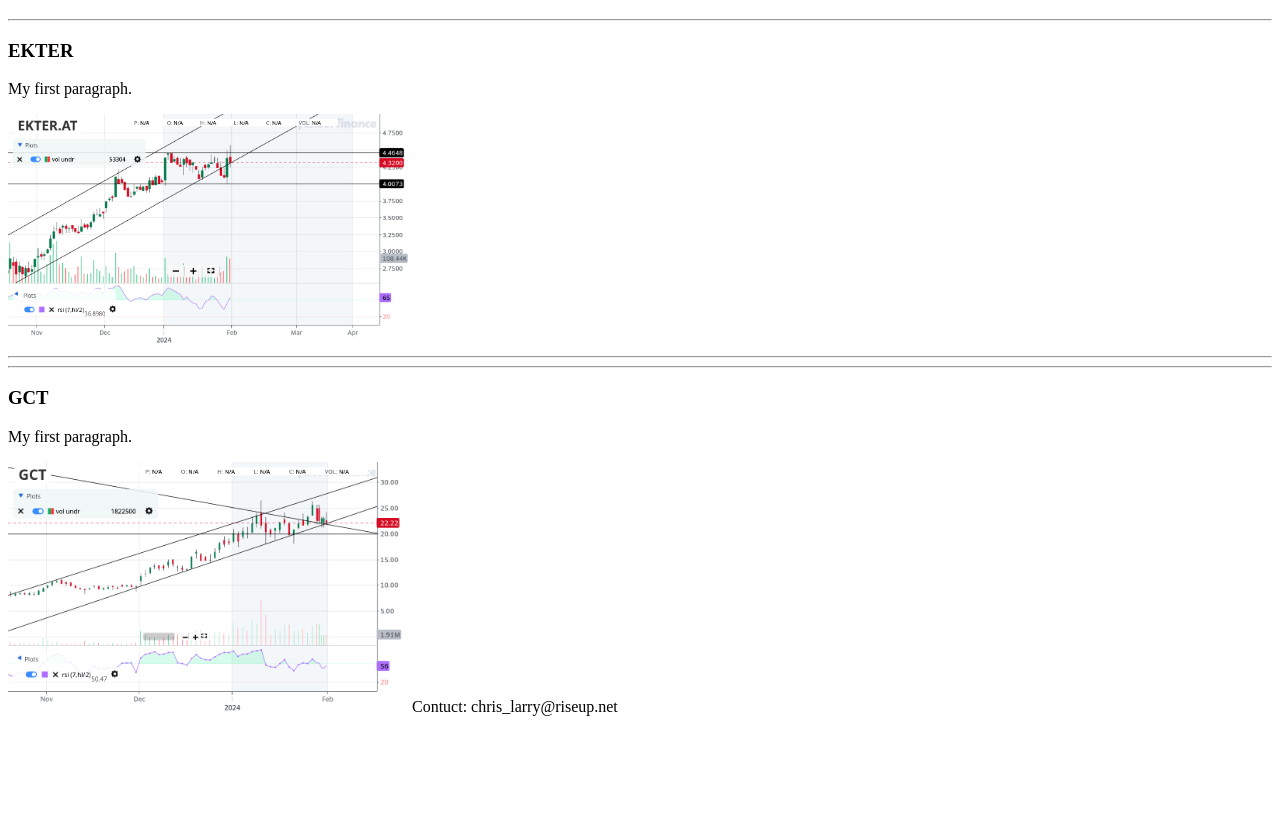
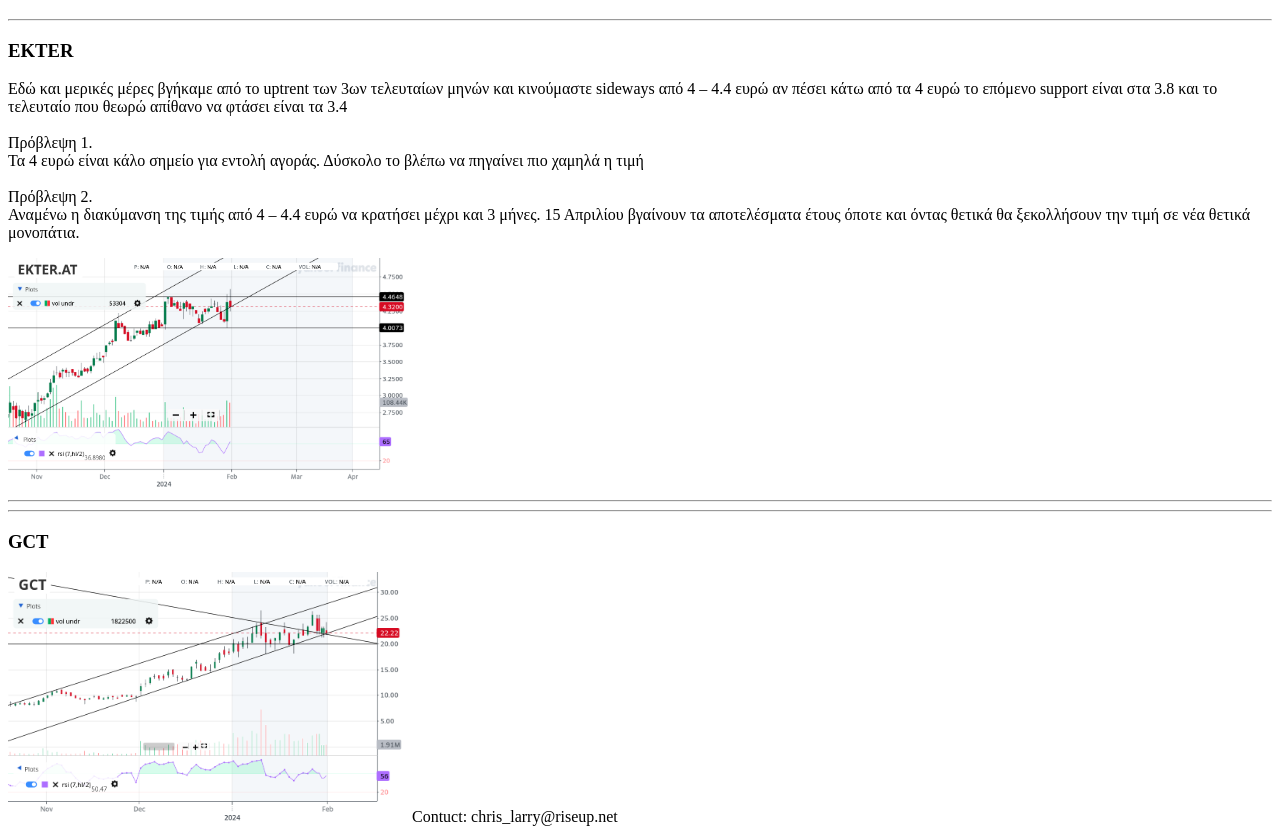
Before and after one commit to chrislarry/chrislarry.github.io, a plain HTML site: page index.html in a window 1280 px wide. Shown: the part 61-895 px from the top of the page. Before the commit the page ends 800 px from the top, so only its background shows below. Drawn offline with Linux system fonts and the light colour scheme.

Commit message:
Update index.html

```diff
--- a/index.html
+++ b/index.html
@@ -12,14 +12,20 @@
 
 <h3>EKTER</h3>
 
-<p>My first paragraph.</p>
+<p>Εδώ και μερικές μέρες βγήκαμε από το uptrent των 3ων τελευταίων μηνών και κινούμαστε sideways από 4 – 4.4 ευρώ αν πέσει κάτω από τα 4 ευρώ το επόμενο support είναι στα 3.8 και το τελευταίο που θεωρώ απίθανο να φτάσει είναι τα 3.4
+<br><br>
+Πρόβλεψη 1.<br>
+Τα 4 ευρώ είναι κάλο σημείο για εντολή αγοράς. Δύσκολο το βλέπω να πηγαίνει πιο χαμηλά η τιμή
+<br><br>
+Πρόβλεψη 2.<br>
+Αναμένω η διακύμανση της τιμής από 4 – 4.4 ευρώ να κρατήσει μέχρι και 3 μήνες. 15 Απριλίου βγαίνουν τα αποτελέσματα έτους όποτε και όντας θετικά θα ξεκολλήσουν την τιμή σε νέα θετικά μονοπάτια. </p>
 <img src="images/ekter.png" width=400>
 
 <hr>
 <hr>
 <h3>GCT</h3>
 
-<p>My first paragraph.</p>
+<p></p>
 <img src="images/gct.png" width=400>
 
 
```
